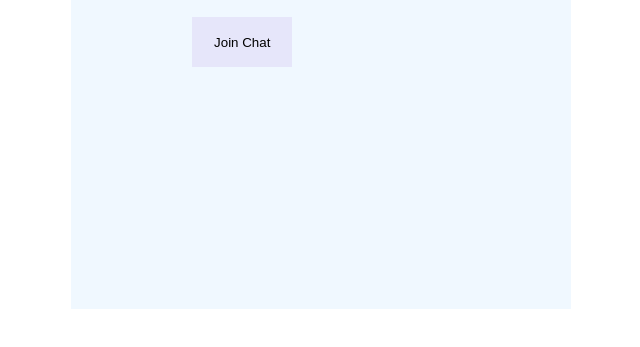
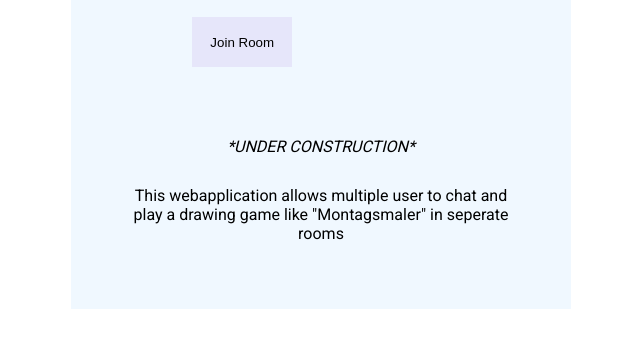
Before and after one commit to Hennrie/browserMultiplayer, a website: page public/index.html in a window 1280 px wide. Shown: the part 241-588 px from the top of the page, without its empty margins (319-959 px from the left). Drawn offline with Linux system fonts and the light colour scheme.

Commit message:
add "under construction" note

```diff
--- a/public/css/style.css
+++ b/public/css/style.css
@@ -35,6 +35,19 @@ ul {
   display: flex;
   flex-direction: column;
   align-items: center;
+}
+
+.app-description {
+  padding: 50px;
+  text-align: center;
+}
+
+.app-description span {
+  font-style: italic;
+}
+
+.app-description p {
+  margin-top: 30px;
 }
 
 .app-content-container {
--- a/public/index.html
+++ b/public/index.html
@@ -52,9 +52,16 @@
               <option value="Pink">Pink</option>
             </select>
           </div>
-          <button type="submit" class="btn">Join Chat</button>
+          <button type="submit" class="btn">Join Room</button>
         </form>
       </main>
+      <div class="app-description">
+        <span>*UNDER CONSTRUCTION*</span> <br />
+        <p>
+          This webapplication allows multiple user to chat and play a drawing
+          game like "Montagsmaler" in seperate rooms
+        </p>
+      </div>
     </div>
   </body>
 </html>
```
